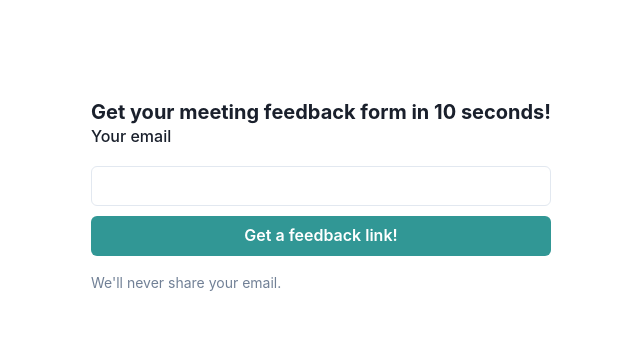
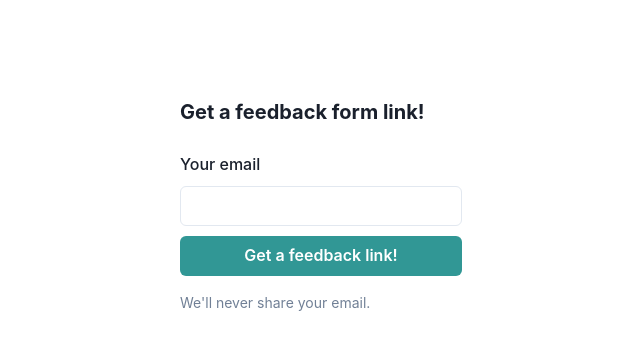
Before and after one commit to MitenHQ/miten, a Next.js app in the folder frontend/: page / in a window 1280 px wide. Shown: the top 350 px of the page, without its empty margins (319-959 px from the left). Built offline with nearby package versions, Linux system fonts and the light colour scheme.

Commit message:
Changing styles

```diff
--- a/frontend/components/Header.tsx
+++ b/frontend/components/Header.tsx
@@ -34,19 +34,17 @@ const Header: FC = () => {
   };
 
   const handleSubmit = (event: FormEvent) => {
-    event.preventDefault();
-    if(!email) return;
-    generateLink({ variables: { data: { email } } });
+    event.preventDefault(); if(!email) return; generateLink({ variables: { data: { email } } });
   }
 
   return (
     <Root>
       <Container>
-      <Heading as="h1" size="md">Get your meeting feedback form in 10 seconds!</Heading>
+      <Heading as="h1" size="md" mb="7">Get a feedback form link!</Heading>
       <form onSubmit={handleSubmit}>
      <FormControl id="email">
        <SimpleGrid spacing="10px">
-      <FormLabel>Your email</FormLabel>
+      <FormLabel mb="0">Your email</FormLabel>
       <Input type="email" value={email} onChange={handleChangeEmail} />
       <Button
         type="submit"
```
